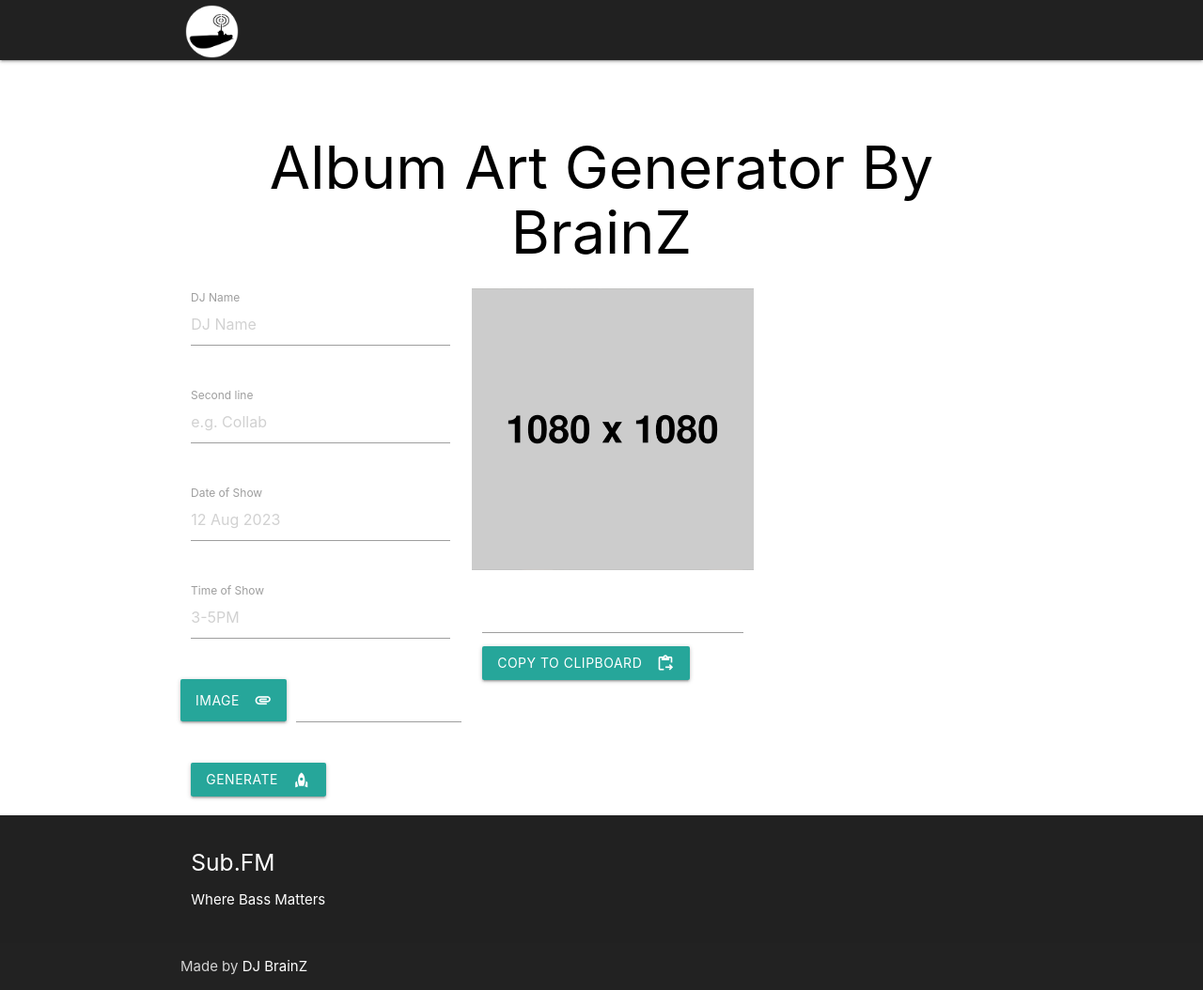
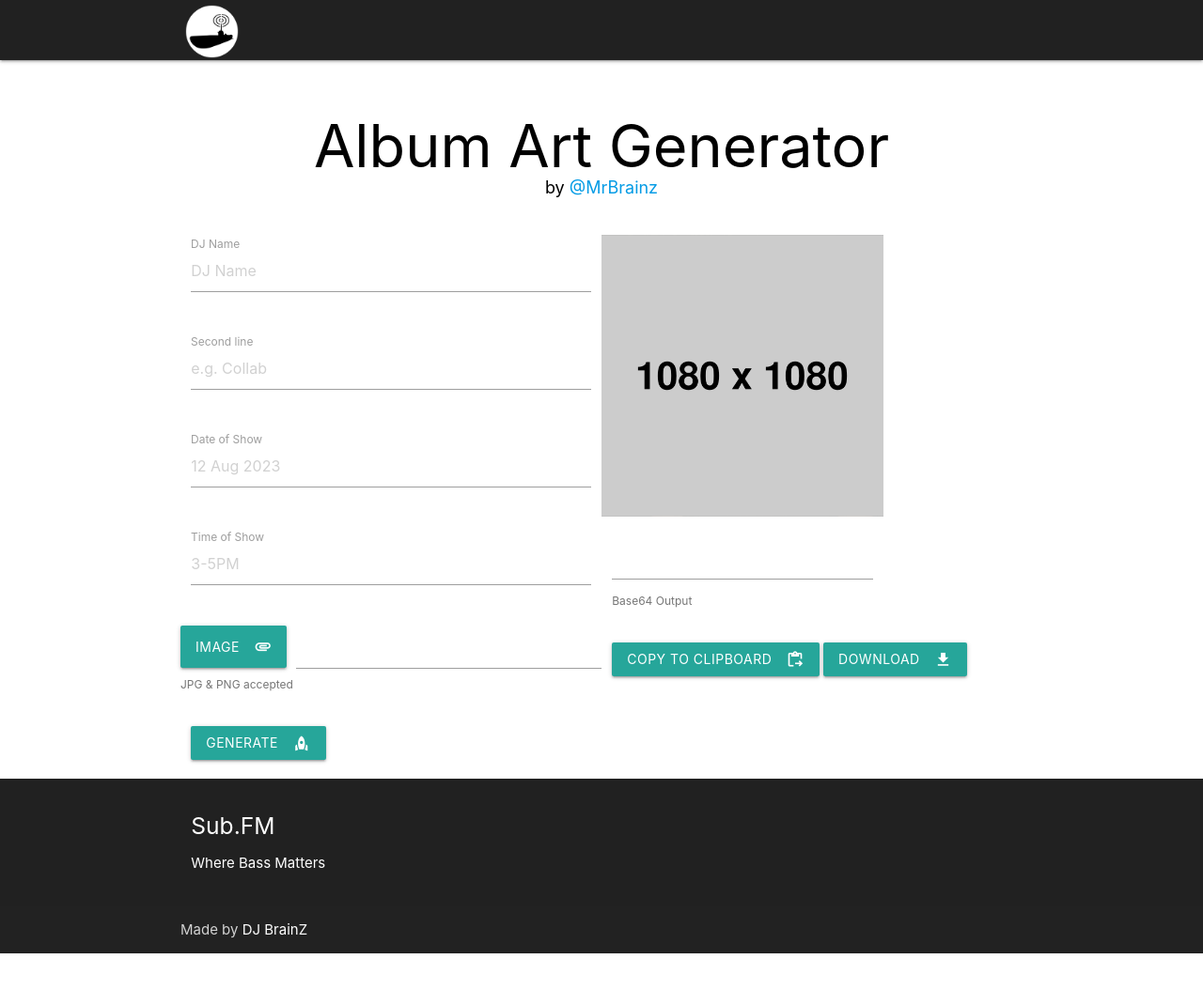
Before and after one commit to mrbrainz/album-art-generator, a PHP site: page /generator.php in a window 1280 px wide. Shown: the whole page at 94% size. After the commit the page ends 1015 px from the top, so only its background shows below. Run offline with PHP 8.4, Linux system fonts and the light colour scheme.

Commit message:
Form tweaks

```diff
--- a/css/generator.css
+++ b/css/generator.css
@@ -22,3 +22,12 @@
 #converter-img {
   display: none;
 }
+
+h3.header {
+  font-size: 18px;
+  margin-top: 0;
+}
+
+h1.header {
+  margin-bottom: 0;
+}
--- a/generator.php
+++ b/generator.php
@@ -17,10 +17,11 @@
         </nav>
         <div class="section no-pad-bot" id="index-banner">
             <div class="container">
+                <h1 class="header center black-text">Album Art Generator</h1>
+                <h3 class="header center black-text">by <a href="https://x.com/mrbrainz">@MrBrainz</a></h3>
                 <br>
-                <h1 class="header center black-text">Album Art Generator By BrainZ</h1>
                 <div class="row">
-                    <form class="col s12 m4" id="djcreds">
+                    <form class="col s12 m6" id="djcreds">
                         <input type="hidden" name="templateid" value="1" />
                         <div class="row">
                             <div class="input-field col s12">
@@ -55,6 +56,7 @@
                               <div class="file-path-wrapper">
                                 <input class="file-path validate" type="text">
                               </div>
+                              <span class="helper-text">JPG & PNG accepted</span>
                             </div>
                         </div>
 
@@ -62,13 +64,17 @@
                         </button>
 
                     </form>
-                    <div class="col s12 m8" id="prev-col">
-                        <div id="image-preview"><img id="art-preview" alt="Art Preview" src="img/t1-default.jpg" /></div>
-                        <div id="base64-code" class="input-field col s12">
-                            <textarea id="base64-art" class="materialize-textarea"></textarea>
+                    <div class="col s12 m6" id="prev-col">
+                        <div class="row">
+                            <div id="image-preview"><img id="art-preview" alt="Art Preview" src="img/t1-default.jpg" /></div>
+                            <div id="base64-code" class="input-field col s12">
+                                <textarea id="base64-art" class="materialize-textarea"></textarea>
+                                <span class="helper-text">Base64 Output</span>
+                            </div>
+                        </div>
                             <button class="btn waves-effect waves-light" id="copy-base64">Copy to Clipboard <i class="material-icons right">content_paste_go</i>
-                        </button>
-                        </div>
+                            </button>  <button class="btn waves-effect waves-light" id="download">Download <i class="material-icons right">download</i>
+                            </button>
                     </div>
                 </div>
             </div>
--- a/scss/generator.scss
+++ b/scss/generator.scss
@@ -25,3 +25,12 @@
 #converter-img {
 	display: none;
 }
+
+h3.header {
+		font-size: 18px;
+		margin-top: 0;
+}
+
+h1.header {
+	margin-bottom: 0;
+}
```
